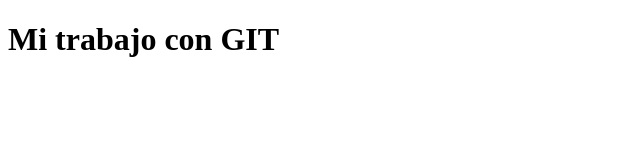
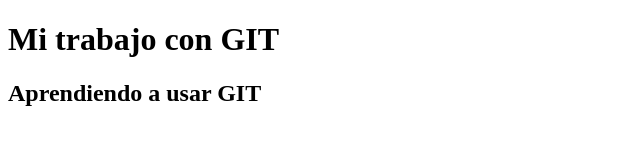
Before and after one commit to laJaviRamirez/ColabRepo, a plain HTML site: page index.html in a window 1280 px wide. Shown: the whole page, without its empty margins (0-640 px from the left). Drawn offline with Linux system fonts and the light colour scheme.

Commit message:
primer version

```diff
--- a/index.html
+++ b/index.html
@@ -7,5 +7,6 @@
 </head>
 <body>
     <h1>Mi trabajo con GIT</h1>
+    <h2>Aprendiendo a usar GIT</h2>
 </body>
 </html>
```
